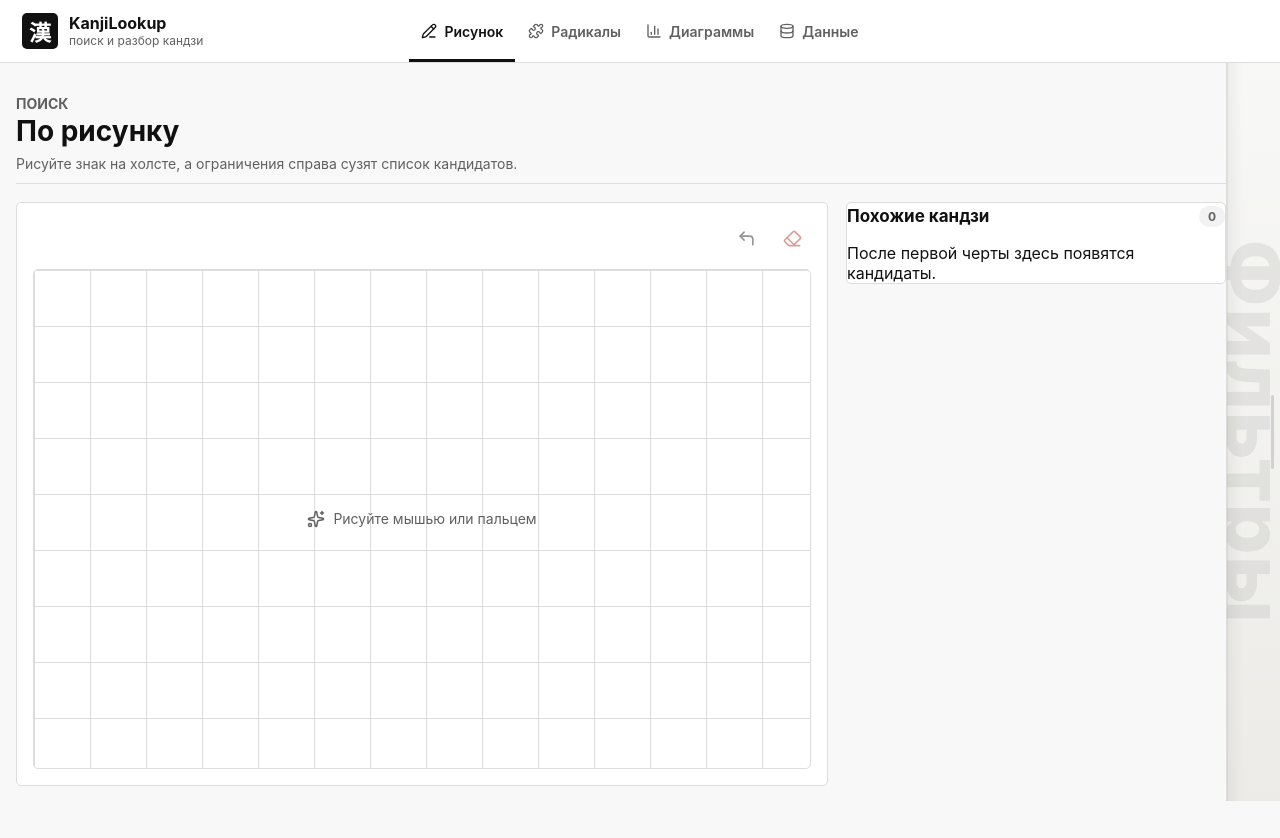
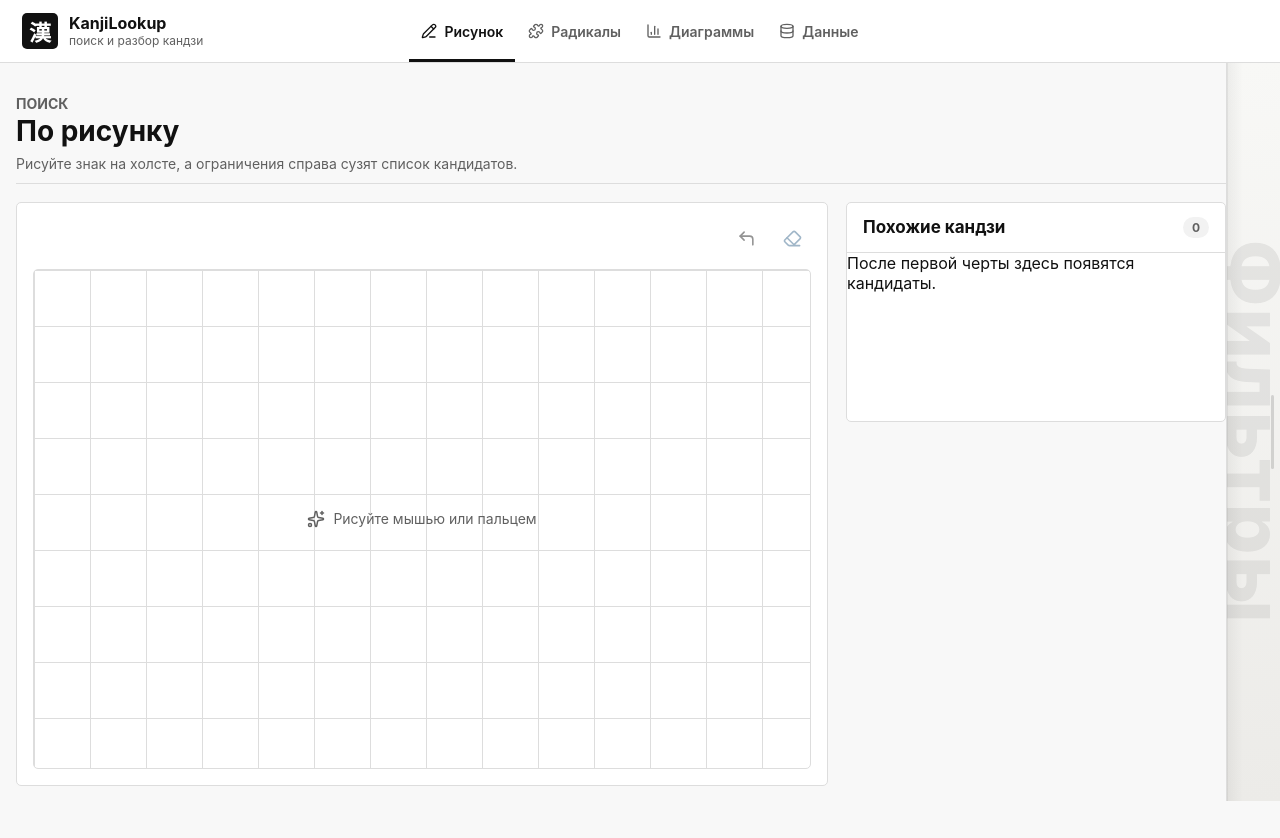
Before and after one commit to moevm/nsql1h26-kandz, a React (Vite) app in the folder frontend/: page /search/canvas in a window 1280 px wide. Built offline with nearby package versions, Linux system fonts and the light colour scheme.

Commit message:
front: fix drawing canvas and result panels

```diff
--- a/frontend/src/components/CanvasSearch.tsx
+++ b/frontend/src/components/CanvasSearch.tsx
@@ -54,17 +54,17 @@ const CanvasSearch = ({ filters }: CanvasSearchProps) => {
     };
   }, []);
 
-  const redraw = useCallback(() => {
+  const getDrawingContext = useCallback(() => {
     const canvas = canvasRef.current;
 
     if (!canvas) {
-      return;
+      return null;
     }
 
     const context = canvas.getContext('2d');
 
     if (!context) {
-      return;
+      return null;
     }
 
     const bounds = canvas.getBoundingClientRect();
@@ -85,6 +85,19 @@ const CanvasSearch = ({ filters }: CanvasSearchProps) => {
     context.strokeStyle = '#1d1b20';
     context.lineWidth = 7;
 
+    return context;
+  }, []);
+
+  const redraw = useCallback(() => {
+    const canvas = canvasRef.current;
+    const context = getDrawingContext();
+
+    if (!canvas || !context) {
+      return;
+    }
+
+    context.clearRect(0, 0, canvas.width, canvas.height);
+
     strokesRef.current.forEach((stroke) => {
       if (!stroke[0]) {
         return;
@@ -95,7 +108,23 @@ const CanvasSearch = ({ filters }: CanvasSearchProps) => {
       stroke.slice(1).forEach((point) => context.lineTo(point.x, point.y));
       context.stroke();
     });
-  }, []);
+  }, [getDrawingContext]);
+
+  const drawSegment = useCallback(
+    (start: Point, end: Point) => {
+      const context = getDrawingContext();
+
+      if (!context) {
+        return;
+      }
+
+      context.beginPath();
+      context.moveTo(start.x, start.y);
+      context.lineTo(end.x, end.y);
+      context.stroke();
+    },
+    [getDrawingContext],
+  );
 
   const scheduleRedraw = useCallback(() => {
     if (rafRef.current !== null) {
@@ -147,8 +176,9 @@ const CanvasSearch = ({ filters }: CanvasSearchProps) => {
     event.currentTarget.setPointerCapture(event.pointerId);
     drawingRef.current = true;
     setIsDrawing(true);
-    strokesRef.current = [...committedStrokes, [getPoint(event.clientX, event.clientY)]];
-    scheduleRedraw();
+    const point = getPoint(event.clientX, event.clientY);
+    strokesRef.current = [...committedStrokes, [point]];
+    redraw();
   };
 
   const handlePointerMove = (event: PointerEvent<HTMLCanvasElement>) => {
@@ -168,6 +198,9 @@ const CanvasSearch = ({ filters }: CanvasSearchProps) => {
 
       if (!previous || distance(previous, point) >= MIN_POINT_DISTANCE) {
         currentStroke.push(point);
+        if (previous) {
+          drawSegment(previous, point);
+        }
       }
     });
 
--- a/frontend/src/components/KanjiList.scss
+++ b/frontend/src/components/KanjiList.scss
@@ -1,5 +1,22 @@
 @use "../styles/variables" as *;
 @use "../styles/mixins" as *;
+
+.results-panel {
+  min-width: 0;
+  min-height: 220px;
+  overflow: hidden;
+
+  > .section-heading {
+    margin: 0;
+    padding: 14px 16px;
+    border-bottom: 1px solid $border;
+  }
+
+  .loading-state {
+    border: 0;
+    border-radius: 0;
+  }
+}
 
 .result-list {
   display: grid;
--- a/frontend/src/styles/_actions.scss
+++ b/frontend/src/styles/_actions.scss
@@ -67,7 +67,11 @@
   }
 
   &.danger {
-    color: $danger;
+    color: #2f5f86;
+
+    &:hover {
+      background: rgba(47, 95, 134, 0.1);
+    }
   }
 
   &.compact-icon {
```
